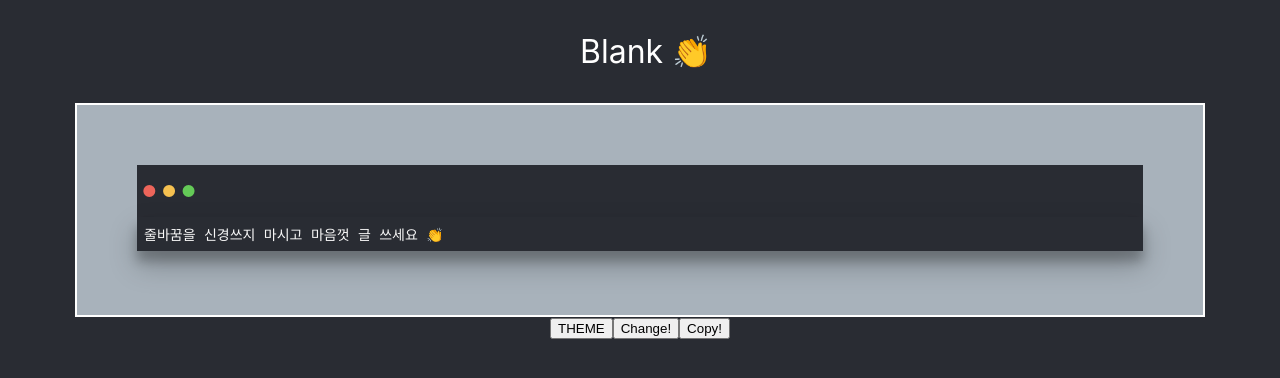
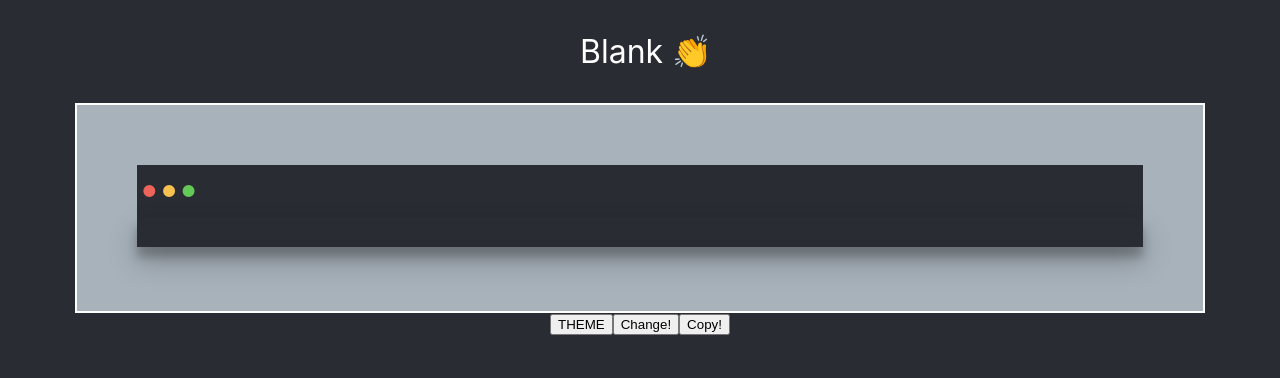
Before and after one commit to Kyun92/instaBlank, a React (Create React App) app: page / in a window 1280 px wide. Shown: the top 378 px of the page. Built offline with nearby package versions, Linux system fonts and the light colour scheme.

Commit message:
Add blank function

```diff
--- a/src/App.js
+++ b/src/App.js
@@ -4,7 +4,7 @@ import InstaTemplate from "./Components/InstaTemplate";
 class App extends Component {
   state = {
     width: undefined,
-    originInput: "줄바꿈을 신경쓰지 마시고 마음껏 글 쓰세요 👏",
+    originInput: "",
     changeInput: ""
   };
 
@@ -22,18 +22,33 @@ class App extends Component {
     });
   };
 
+  handleTextChange = () => {
+    const { originInput } = this.state;
+    // console.log(originInput.replace(/(?:\r\n|\r|\n)/g, "AA"));
+    let text = [];
+    for (let i = 0; i < originInput.length; i++) {
+      if (originInput[i] === "\n" && originInput[i + 1] === "\n") {
+        text.push("\n⠀⠀⠀");
+        continue;
+      }
+      text.push(originInput[i]);
+    }
+    this.setState({
+      changeInput: text.join("")
+    });
+  };
+
   render() {
     const { width, originInput, changeInput } = this.state;
     return (
-      <div>
       <InstaTemplate
         onResize={this.handleWidth}
         onChange={this.handleChange}
         width={width}
         originInput={originInput}
         changeInput={changeInput}
+        changeText={this.handleTextChange}
       />
-      </div>
     );
   }
 }
--- a/src/Components/ButtonBox.js
+++ b/src/Components/ButtonBox.js
@@ -1,10 +1,10 @@
 import React from "react";
 
-const ButtonBox = () => {
+const ButtonBox = ({ changeText }) => {
   return (
     <div style={{ textAlign: "center" }}>
       <button>THEME</button>
-      <button>Change!</button>
+      <button onClick={() => changeText()}>Change!</button>
       <button>Copy!</button>
     </div>
   );
--- a/src/Components/InstaTemplate.js
+++ b/src/Components/InstaTemplate.js
@@ -8,10 +8,11 @@ const InstaTemplate = ({
   onChange,
   width,
   originInput,
-  changeInput
+  changeInput,
+  changeText
 }) => {
   return (
-    <div>
+    <React.Fragment>
       <Header />
       <TextArea
         originInput={originInput}
@@ -20,8 +21,8 @@ const InstaTemplate = ({
         width={width}
         changeInput={changeInput}
       />
-      <ButtonBox />
-    </div>
+      <ButtonBox changeText={changeText} />
+    </React.Fragment>
   );
 };
 
--- a/src/Components/TextArea.js
+++ b/src/Components/TextArea.js
@@ -54,10 +54,10 @@ const TextArea = ({ onResize, onChange, width, originInput, changeInput }) => {
           }}
           spellCheck="false"
           onChange={e => {
-            console.log(e.target.value);
             onChange(e);
           }}
           value={originInput}
+          placeholder={originInput}
         />
         <ReactResizeDetector
           handleWidth
```
Lines whose indentation alone changed are shown as unchanged.
